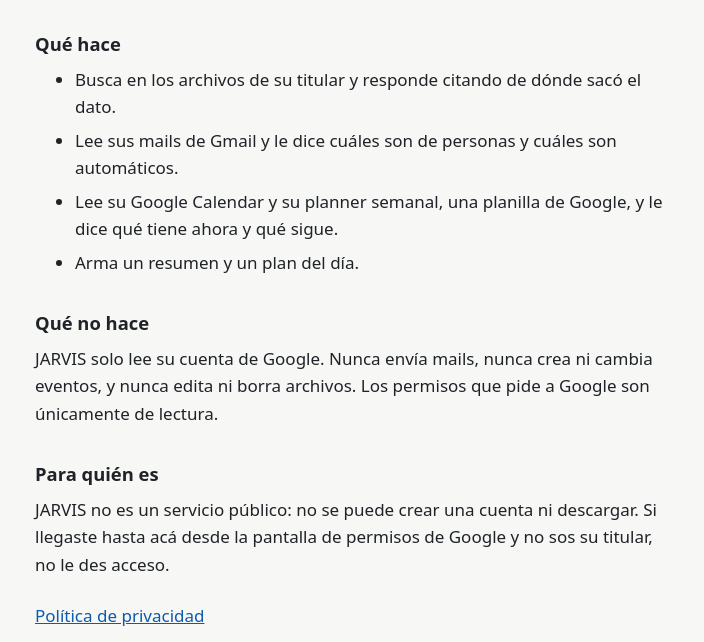
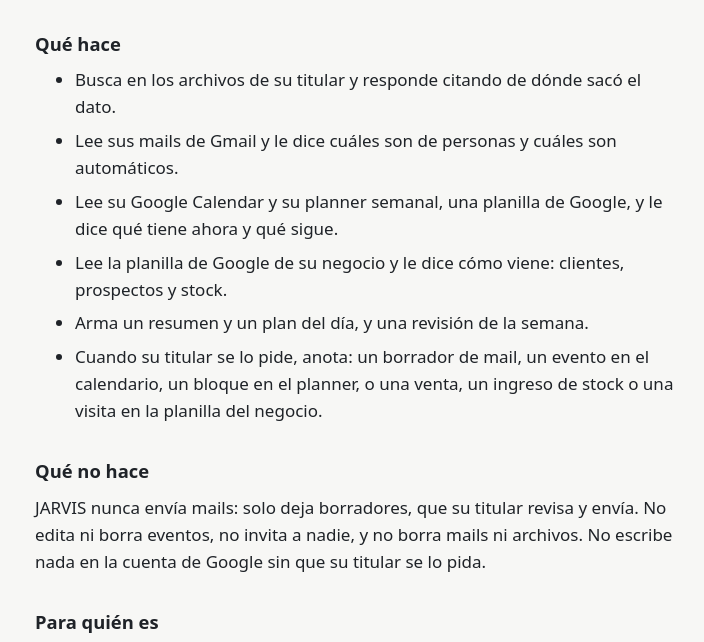
Before and after one commit to qquaker33/jarvis-asistente, a plain HTML site: page index.html in a window 1280 px wide. Shown: the part 152-794 px from the top of the page, without its empty margins (285-989 px from the left). Drawn offline with Linux system fonts and the light colour scheme.

Commit message:
Página: qué hace y qué no hace

```diff
--- a/index.html
+++ b/index.html
@@ -4,7 +4,7 @@
 <meta charset="utf-8">
 <meta name="viewport" content="width=device-width, initial-scale=1">
 <title>JARVIS</title>
-<meta name="description" content="JARVIS es un asistente de voz personal que corre en una sola computadora y lee mail, calendario y planner sin modificarlos.">
+<meta name="description" content="JARVIS es un asistente de voz personal que corre en una sola computadora: lee mail, calendario y planillas de su titular, y anota lo que su titular le pide.">
 <link rel="stylesheet" href="estilo.css">
 </head>
 <body>
@@ -17,11 +17,13 @@
     <li>Busca en los archivos de su titular y responde citando de dónde sacó el dato.</li>
     <li>Lee sus mails de Gmail y le dice cuáles son de personas y cuáles son automáticos.</li>
     <li>Lee su Google Calendar y su planner semanal, una planilla de Google, y le dice qué tiene ahora y qué sigue.</li>
-    <li>Arma un resumen y un plan del día.</li>
+    <li>Lee la planilla de Google de su negocio y le dice cómo viene: clientes, prospectos y stock.</li>
+    <li>Arma un resumen y un plan del día, y una revisión de la semana.</li>
+    <li>Cuando su titular se lo pide, anota: un borrador de mail, un evento en el calendario, un bloque en el planner, o una venta, un ingreso de stock o una visita en la planilla del negocio.</li>
   </ul>
 
   <h2>Qué no hace</h2>
-  <p>JARVIS solo lee su cuenta de Google. Nunca envía mails, nunca crea ni cambia eventos, y nunca edita ni borra archivos. Los permisos que pide a Google son únicamente de lectura.</p>
+  <p>JARVIS nunca envía mails: solo deja borradores, que su titular revisa y envía. No edita ni borra eventos, no invita a nadie, y no borra mails ni archivos. No escribe nada en la cuenta de Google sin que su titular se lo pida.</p>
 
   <h2>Para quién es</h2>
   <p>JARVIS no es un servicio público: no se puede crear una cuenta ni descargar. Si llegaste hasta acá desde la pantalla de permisos de Google y no sos su titular, no le des acceso.</p>
```
